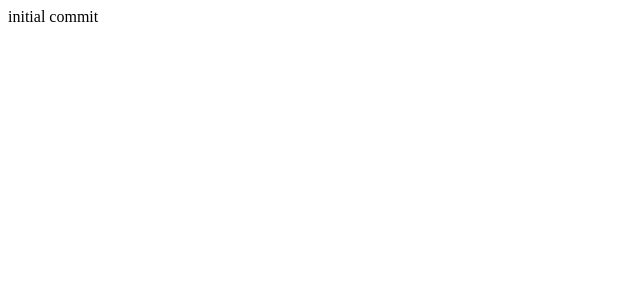
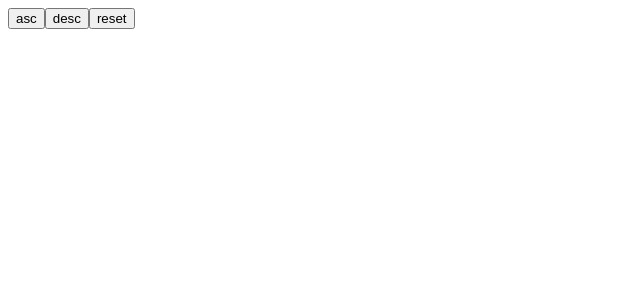
Before and after one commit to s-Hale/file-tree, a React (Create React App) app: page / in a window 1280 px wide. Shown: the top 300 px of the page, without its empty margins (0-640 px from the left). Built offline with nearby package versions, Linux system fonts and the light colour scheme.

Commit message:
Implement Button component

```diff
--- a/src/App.js
+++ b/src/App.js
@@ -1,11 +1,12 @@
 import React, { Component } from 'react';
 import './App.css';
+import Buttons from './components/Buttons.jsx';
 
 class App extends Component {
   render() {
     return (
       <div className="App">
-      initial commit
+      <Buttons />
       </div>
     );
   }
--- /dev/null
+++ b/src/components/Buttons.jsx
@@ -0,0 +1,17 @@
+
+import React from 'react';
+
+
+class Buttons extends React.Component {
+
+  render() {
+    return (
+      <div className="buttons-wrapper">
+      <button>asc</button>
+      <button>desc</button>
+      <button>reset</button>
+      </div>
+    );
+  }
+}
+export default Buttons;
```
Also changed, not shown: 1 other file (tests, documents, lock files or other folders).
